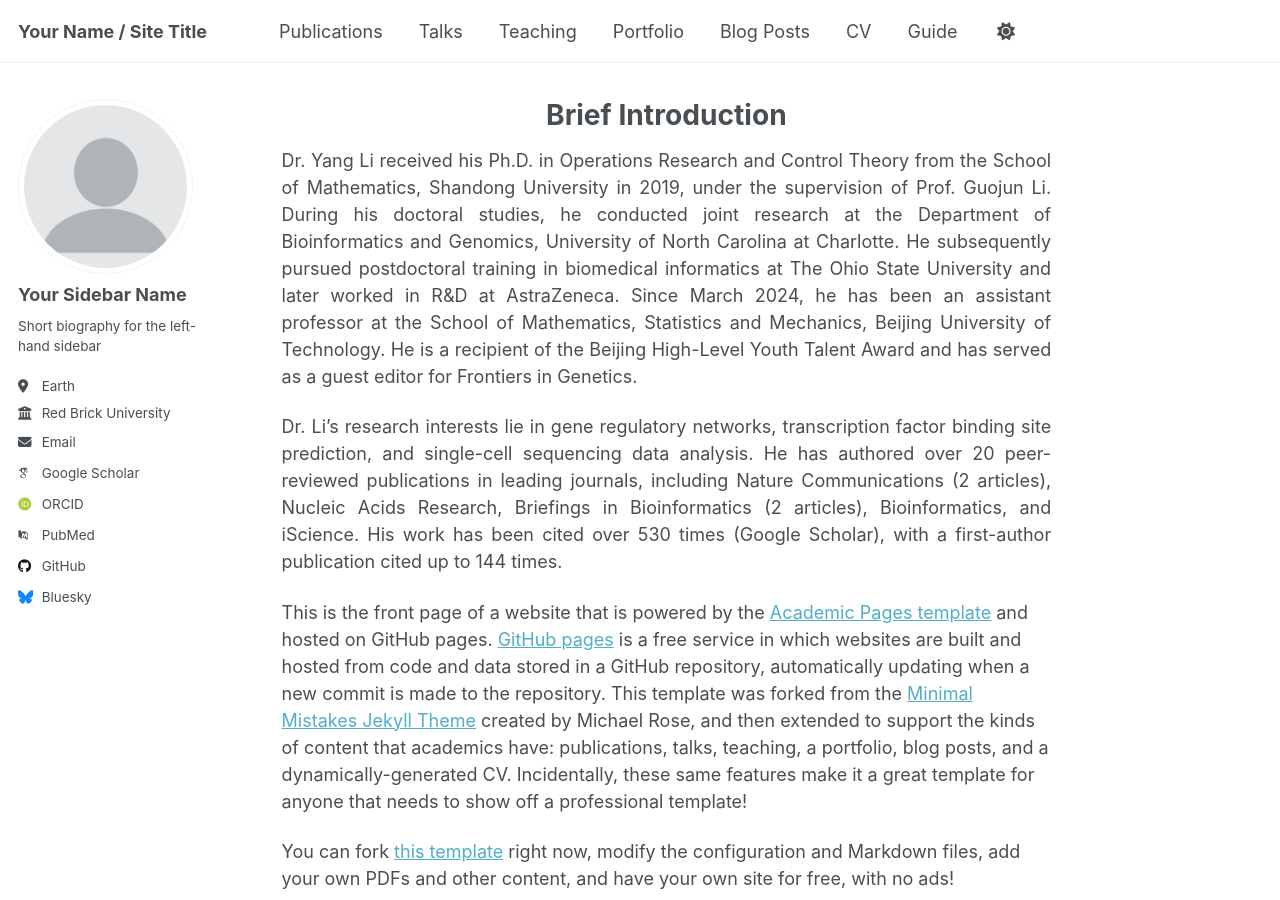
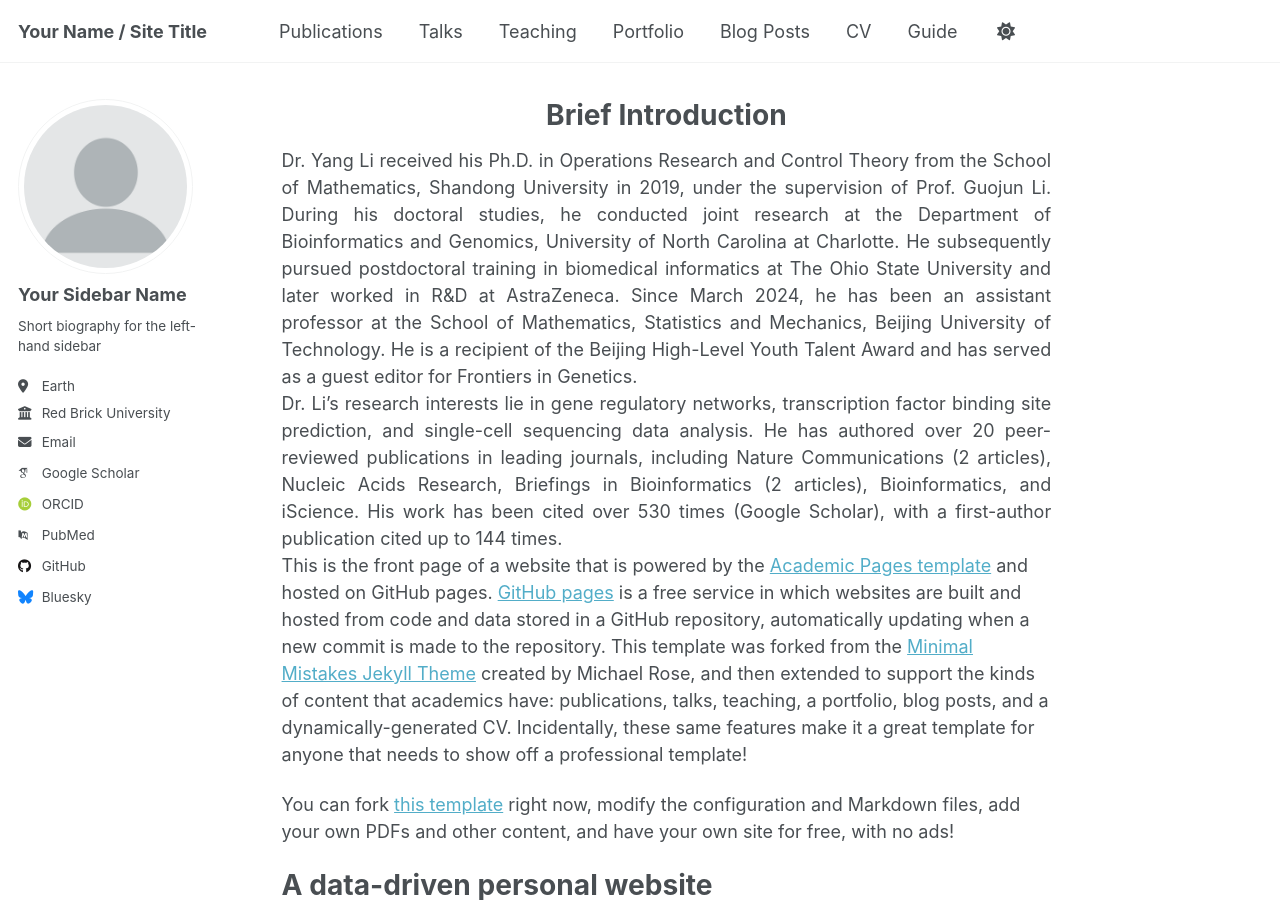
Before and after one commit to YangLi-Bio/Dr_Leon_Li.github.io, a Jekyll site: the page built from _pages/about.md, in a window 1280 px wide and 900 px high. Built offline with Jekyll 4.4.1, drawn with Linux system fonts in a browser that asks for light colours; some web fonts are replaced; our own code applies the rules of GitHub Pages for plain Markdown files; a script that is not in the unit is left out.

Commit message:
Update about.md

```diff
--- a/_pages/about.md
+++ b/_pages/about.md
@@ -1,12 +1,12 @@
 <h1 align="center">Brief Introduction</h1>
 
-<p style="text-align: justify;">
+<div style="text-align: justify;">
 Dr. Yang Li received his Ph.D. in Operations Research and Control Theory from the School of Mathematics, Shandong University in 2019, under the supervision of Prof. Guojun Li. During his doctoral studies, he conducted joint research at the Department of Bioinformatics and Genomics, University of North Carolina at Charlotte. He subsequently pursued postdoctoral training in biomedical informatics at The Ohio State University and later worked in R&D at AstraZeneca. Since March 2024, he has been an assistant professor at the School of Mathematics, Statistics and Mechanics, Beijing University of Technology. He is a recipient of the Beijing High-Level Youth Talent Award and has served as a guest editor for Frontiers in Genetics.
-</p>
+</div>
 
-<p style="text-align: justify;">
+<div style="text-align: justify;">
 Dr. Li’s research interests lie in gene regulatory networks, transcription factor binding site prediction, and single-cell sequencing data analysis. He has authored over 20 peer-reviewed publications in leading journals, including Nature Communications (2 articles), Nucleic Acids Research, Briefings in Bioinformatics (2 articles), Bioinformatics, and iScience. His work has been cited over 530 times (Google Scholar), with a first-author publication cited up to 144 times.
-</p>
+</div>
 
 This is the front page of a website that is powered by the [Academic Pages template](https://github.com/academicpages/academicpages.github.io) and hosted on GitHub pages. [GitHub pages](https://pages.github.com) is a free service in which websites are built and hosted from code and data stored in a GitHub repository, automatically updating when a new commit is made to the repository. This template was forked from the [Minimal Mistakes Jekyll Theme](https://mmistakes.github.io/minimal-mistakes/) created by Michael Rose, and then extended to support the kinds of content that academics have: publications, talks, teaching, a portfolio, blog posts, and a dynamically-generated CV. Incidentally, these same features make it a great template for anyone that needs to show off a professional template!
 
```
